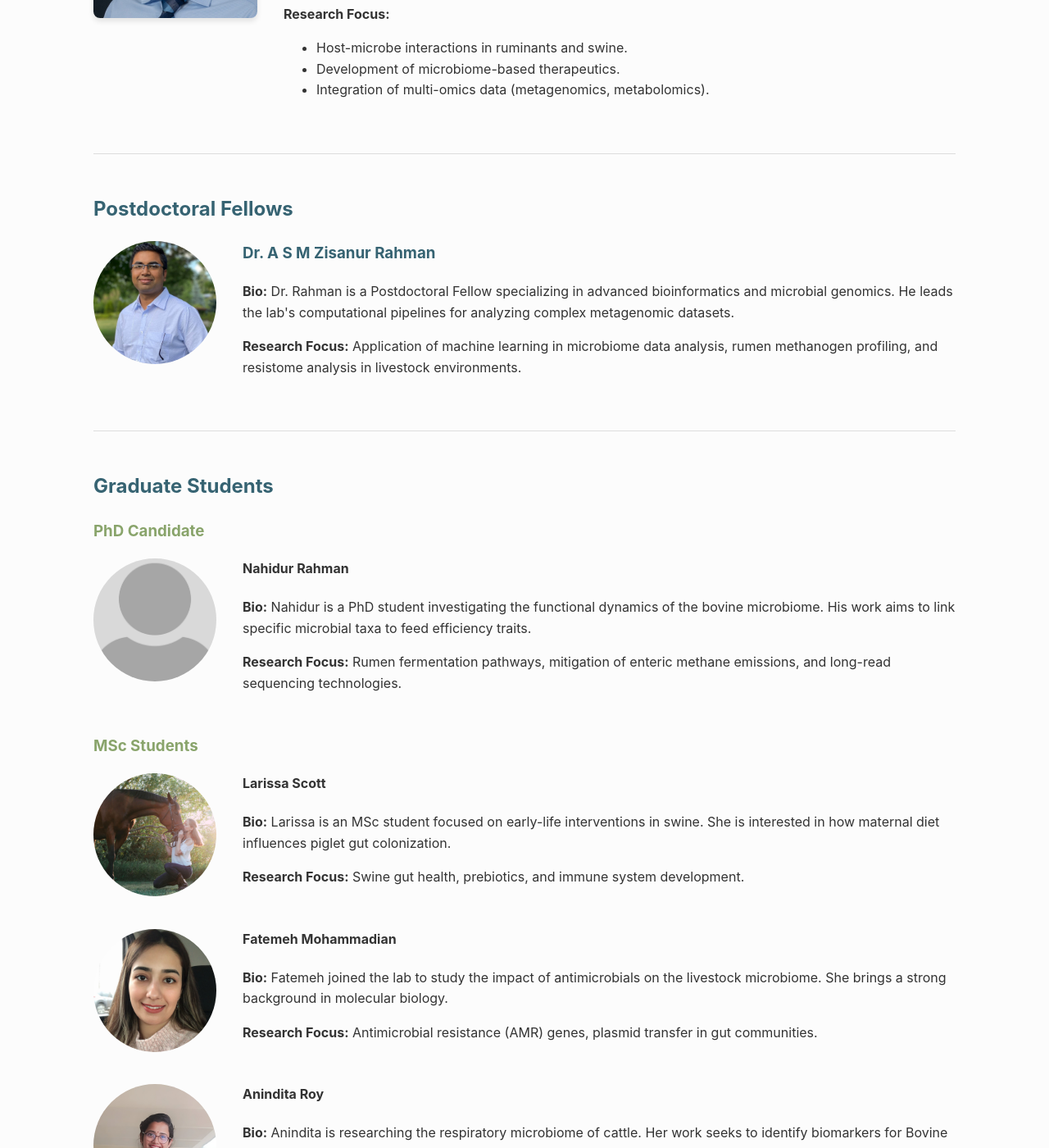
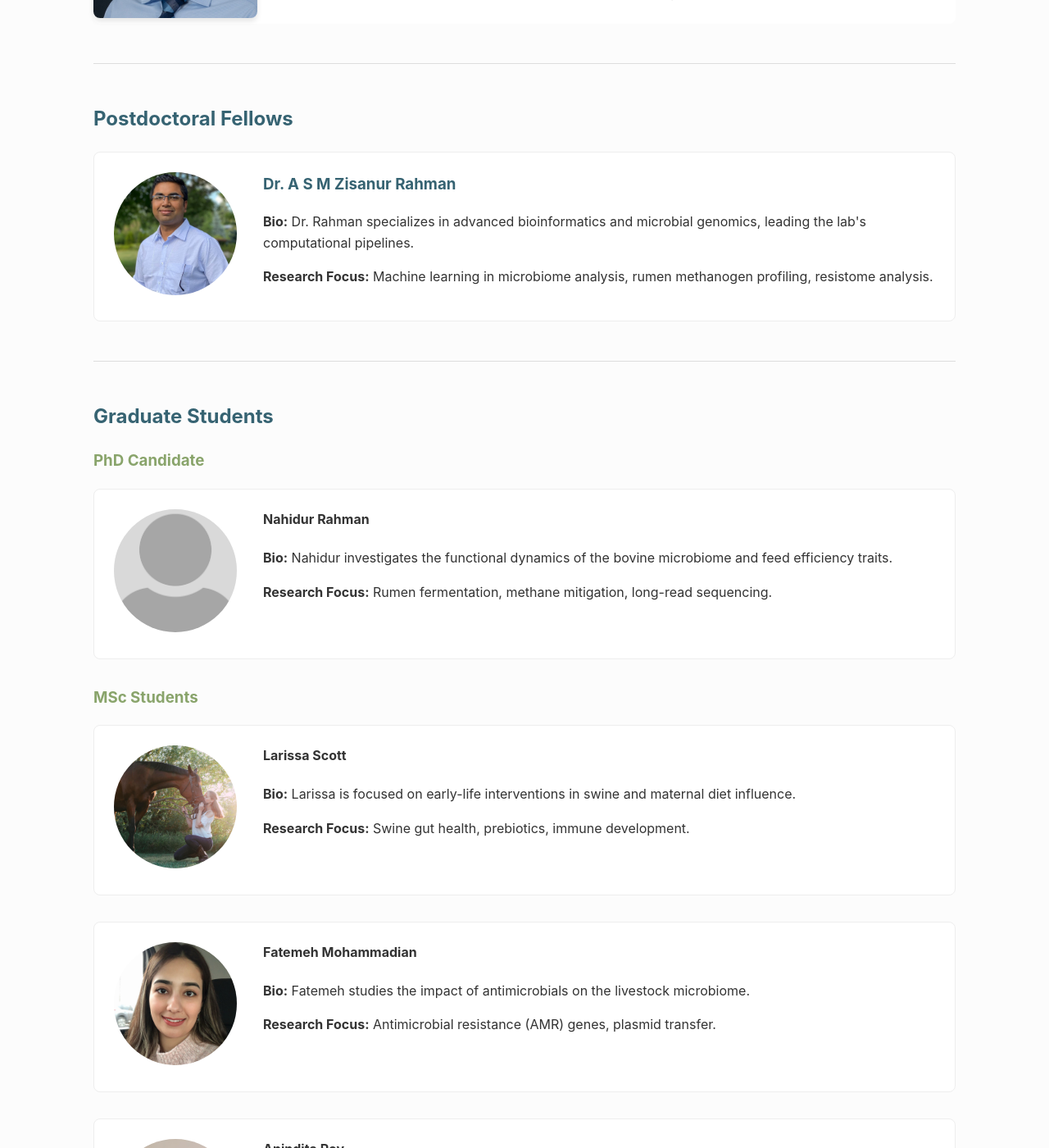
Before and after one commit to TLMicrobiomeLab/tlmicrobiomelab.github.io, a Jekyll site: the page built from people.html, in a window 1280 px wide and 1400 px high, scrolled down 597 px. Shown: the whole window at 82% size. Built offline with Jekyll 4.4.1, drawn with Linux system fonts in a browser that asks for light colours; some of the changed text lies outside the part shown.

Commit message:
Refine team member bios and research focuses
Updated bios and research focuses for team members, improving clarity and conciseness.

```diff
--- a/people.html
+++ b/people.html
@@ -14,23 +14,16 @@ permalink: /people/
 <div style="margin-bottom: 3rem;">
     <h2 style="margin-top: 0;">Principal Investigator</h2>
 
-    <div style="display: flex; gap: 2rem; align-items: flex-start; flex-wrap: wrap;">
+    <div class="profile-card" style="border: none; padding: 0;">
         <div style="flex: 0 0 200px;">
             <img src="{{ '/images/hooman.png' | relative_url }}" alt="Dr. Hooman Derakhshani" loading="lazy" style="width: 100%; border-radius: 8px; box-shadow: 0 4px 6px rgba(0,0,0,0.1);" onerror="this.src='https://via.placeholder.com/200x200?text=HD'">
         </div>
 
-        <div style="flex: 1; min-width: 300px;">
+        <div style="flex: 1;">
             <h3 style="margin-top: 0; color: #366372;">Dr. Hooman Derakhshani</h3>
             <p><em>Principal Investigator & Lab Director</em></p>
-
-            <p><strong>Bio:</strong> Dr. Derakhshani leads the TLMRL with a focus on decoding the complex interactions between livestock hosts and their resident microbiota. With a background in veterinary medicine and microbial ecology, he drives the lab's strategic direction.</p>
-
-            <p><strong>Research Focus:</strong></p>
-            <ul>
-                <li>Host-microbe interactions in ruminants and swine.</li>
-                <li>Development of microbiome-based therapeutics.</li>
-                <li>Integration of multi-omics data (metagenomics, metabolomics).</li>
-            </ul>
+            <p><strong>Bio:</strong> Dr. Derakhshani leads the TLMRL with a focus on decoding the complex interactions between livestock hosts and their resident microbiota.</p>
+            <p><strong>Research Focus:</strong> Host-microbe interactions, microbiome therapeutics, multi-omics.</p>
         </div>
     </div>
 </div>
@@ -39,14 +32,14 @@ permalink: /people/
 
 <h2>Postdoctoral Fellows</h2>
 
-<div style="display: flex; gap: 2rem; margin-bottom: 2rem;">
-    <div style="flex: 0 0 150px;">
-        <img src="{{ '/images/zisanur.png' | relative_url }}" alt="Dr. Rahman" loading="lazy" style="width: 100%; border-radius: 50%; object-fit: cover; aspect-ratio: 1/1;" onerror="this.src='https://via.placeholder.com/150?text=ZR'">
+<div class="profile-card">
+    <div class="profile-img-container">
+        <img src="{{ '/images/zisanur.png' | relative_url }}" alt="Dr. Rahman" loading="lazy" onerror="this.src='https://via.placeholder.com/150?text=ZR'">
     </div>
     <div>
         <h3 style="margin-top: 0;">Dr. A S M Zisanur Rahman</h3>
-        <p><strong>Bio:</strong> Dr. Rahman is a Postdoctoral Fellow specializing in advanced bioinformatics and microbial genomics. He leads the lab's computational pipelines for analyzing complex metagenomic datasets.</p>
-        <p><strong>Research Focus:</strong> Application of machine learning in microbiome data analysis, rumen methanogen profiling, and resistome analysis in livestock environments.</p>
+        <p><strong>Bio:</strong> Dr. Rahman specializes in advanced bioinformatics and microbial genomics, leading the lab's computational pipelines.</p>
+        <p><strong>Research Focus:</strong> Machine learning in microbiome analysis, rumen methanogen profiling, resistome analysis.</p>
     </div>
 </div>
 
@@ -55,60 +48,60 @@ permalink: /people/
 <h2>Graduate Students</h2>
 
 <h3 style="color: #89A46B;">PhD Candidate</h3>
-<div style="display: flex; gap: 2rem; margin-bottom: 2rem; align-items: flex-start;">
-    <div style="flex: 0 0 150px;">
-        <img src="{{ '/images/nahidur.png' | relative_url }}" alt="Nahidur Rahman" loading="lazy" style="width: 100%; border-radius: 50%; object-fit: cover; aspect-ratio: 1/1;" onerror="this.src='https://via.placeholder.com/150?text=NR'">
+<div class="profile-card">
+    <div class="profile-img-container">
+        <img src="{{ '/images/nahidur.png' | relative_url }}" alt="Nahidur Rahman" loading="lazy" onerror="this.src='https://via.placeholder.com/150?text=NR'">
     </div>
     <div>
         <h4 style="margin-top: 0;">Nahidur Rahman</h4>
-        <p><strong>Bio:</strong> Nahidur is a PhD student investigating the functional dynamics of the bovine microbiome. His work aims to link specific microbial taxa to feed efficiency traits.</p>
-        <p><strong>Research Focus:</strong> Rumen fermentation pathways, mitigation of enteric methane emissions, and long-read sequencing technologies.</p>
+        <p><strong>Bio:</strong> Nahidur investigates the functional dynamics of the bovine microbiome and feed efficiency traits.</p>
+        <p><strong>Research Focus:</strong> Rumen fermentation, methane mitigation, long-read sequencing.</p>
     </div>
 </div>
 
 <h3 style="color: #89A46B; margin-top: 2rem;">MSc Students</h3>
 
-<div style="display: flex; gap: 2rem; margin-bottom: 2rem; align-items: flex-start;">
-    <div style="flex: 0 0 150px;">
-        <img src="{{ '/images/larissa.png' | relative_url }}" alt="Larissa Scott" loading="lazy" style="width: 100%; border-radius: 50%; object-fit: cover; aspect-ratio: 1/1;" onerror="this.src='https://via.placeholder.com/150?text=LS'">
+<div class="profile-card">
+    <div class="profile-img-container">
+        <img src="{{ '/images/larissa.png' | relative_url }}" alt="Larissa Scott" loading="lazy" onerror="this.src='https://via.placeholder.com/150?text=LS'">
     </div>
     <div>
         <h4 style="margin-top: 0;">Larissa Scott</h4>
-        <p><strong>Bio:</strong> Larissa is an MSc student focused on early-life interventions in swine. She is interested in how maternal diet influences piglet gut colonization.</p>
-        <p><strong>Research Focus:</strong> Swine gut health, prebiotics, and immune system development.</p>
+        <p><strong>Bio:</strong> Larissa is focused on early-life interventions in swine and maternal diet influence.</p>
+        <p><strong>Research Focus:</strong> Swine gut health, prebiotics, immune development.</p>
     </div>
 </div>
 
-<div style="display: flex; gap: 2rem; margin-bottom: 2rem; align-items: flex-start;">
-    <div style="flex: 0 0 150px;">
-        <img src="{{ '/images/fatemeh.png' | relative_url }}" alt="Fatemeh Mohammadian" loading="lazy" style="width: 100%; border-radius: 50%; object-fit: cover; aspect-ratio: 1/1;" onerror="this.src='https://via.placeholder.com/150?text=FM'">
+<div class="profile-card">
+    <div class="profile-img-container">
+        <img src="{{ '/images/fatemeh.png' | relative_url }}" alt="Fatemeh Mohammadian" loading="lazy" onerror="this.src='https://via.placeholder.com/150?text=FM'">
     </div>
     <div>
         <h4 style="margin-top: 0;">Fatemeh Mohammadian</h4>
-        <p><strong>Bio:</strong> Fatemeh joined the lab to study the impact of antimicrobials on the livestock microbiome. She brings a strong background in molecular biology.</p>
-        <p><strong>Research Focus:</strong> Antimicrobial resistance (AMR) genes, plasmid transfer in gut communities.</p>
+        <p><strong>Bio:</strong> Fatemeh studies the impact of antimicrobials on the livestock microbiome.</p>
+        <p><strong>Research Focus:</strong> Antimicrobial resistance (AMR) genes, plasmid transfer.</p>
     </div>
 </div>
 
-<div style="display: flex; gap: 2rem; margin-bottom: 2rem; align-items: flex-start;">
-    <div style="flex: 0 0 150px;">
-        <img src="{{ '/images/anindita.png' | relative_url }}" alt="Anindita Roy" loading="lazy" style="width: 100%; border-radius: 50%; object-fit: cover; aspect-ratio: 1/1;" onerror="this.src='https://via.placeholder.com/150?text=AR'">
+<div class="profile-card">
+    <div class="profile-img-container">
+        <img src="{{ '/images/anindita.png' | relative_url }}" alt="Anindita Roy" loading="lazy" onerror="this.src='https://via.placeholder.com/150?text=AR'">
     </div>
     <div>
         <h4 style="margin-top: 0;">Anindita Roy</h4>
-        <p><strong>Bio:</strong> Anindita is researching the respiratory microbiome of cattle. Her work seeks to identify biomarkers for Bovine Respiratory Disease (BRD).</p>
-        <p><strong>Research Focus:</strong> Nasopharyngeal microbiota, respiratory health, and pathogen exclusion.</p>
+        <p><strong>Bio:</strong> Anindita researches the respiratory microbiome of cattle and BRD biomarkers.</p>
+        <p><strong>Research Focus:</strong> Nasopharyngeal microbiota, respiratory health.</p>
     </div>
 </div>
 
-<div style="display: flex; gap: 2rem; margin-bottom: 2rem; align-items: flex-start;">
-    <div style="flex: 0 0 150px;">
-        <img src="{{ '/images/gary.png' | relative_url }}" alt="Gary Chan" loading="lazy" style="width: 100%; border-radius: 50%; object-fit: cover; aspect-ratio: 1/1;" onerror="this.src='https://via.placeholder.com/150?text=GC'">
+<div class="profile-card">
+    <div class="profile-img-container">
+        <img src="{{ '/images/gary.png' | relative_url }}" alt="Gary Chan" loading="lazy" onerror="this.src='https://via.placeholder.com/150?text=GC'">
     </div>
     <div>
         <h4 style="margin-top: 0;">Gary Chan</h4>
-        <p><strong>Bio:</strong> Gary is an MSc student focused on livestock microbiome genomics. [Update this bio with specific research details].</p>
-        <p><strong>Research Focus:</strong> [Enter Research Focus Here].</p>
+        <p><strong>Bio:</strong> Gary is focused on livestock microbiome genomics.</p>
+        <p><strong>Research Focus:</strong> [Research focus here].</p>
     </div>
 </div>
 
@@ -116,31 +109,22 @@ permalink: /people/
 
 <h2>Research Support</h2>
 
-<div style="display: grid; grid-template-columns: 1fr 1fr; gap: 2rem;">
-    <div style="display: flex; flex-direction: column; align-items: center; text-align: center;">
-        <div style="width: 150px; margin-bottom: 1rem;">
-            <img src="{{ '/images/arezoo.png' | relative_url }}" alt="Arezoo Alizadeh" loading="lazy" style="width: 100%; border-radius: 50%; object-fit: cover; aspect-ratio: 1/1;" onerror="this.src='https://via.placeholder.com/150?text=AA'">
+<div style="display: grid; grid-template-columns: repeat(auto-fit, minmax(200px, 1fr)); gap: 2rem;">
+    <div style="text-align: center;">
+        <div style="width: 150px; margin: 0 auto 1rem;">
+            <img src="{{ '/images/arezoo.png' | relative_url }}" alt="Arezoo Alizadeh" loading="lazy" style="width: 100%; border-radius: 50%; aspect-ratio: 1/1; object-fit: cover;" onerror="this.src='https://via.placeholder.com/150?text=AA'">
         </div>
-        <div>
-            <h4 style="margin-top:0;">Arezoo Alizadeh</h4>
-            <p><em>Research Technician</em></p>
-            <p><strong>Bio:</strong> Arezoo manages daily lab operations, ensuring safety compliance and overseeing sample processing workflows for DNA/RNA extraction.</p>
-            <p><strong>Expertise:</strong> Sample processing, molecular biology workflows.</p>
-        </div>
+        <h4 style="margin-top:0;">Arezoo Alizadeh</h4>
+        <p><em>Research Technician</em></p>
     </div>
 
-    <div style="display: flex; flex-direction: column; align-items: center; text-align: center;">
-        <div style="width: 150px; margin-bottom: 1rem;">
-            <img src="{{ '/images/tasneem.png' | relative_url }}" alt="Tasneem Hassan Muna" loading="lazy" style="width: 100%; border-radius: 50%; object-fit: cover; aspect-ratio: 1/1;" onerror="this.src='https://via.placeholder.com/150?text=TM'">
+    <div style="text-align: center;">
+        <div style="width: 150px; margin: 0 auto 1rem;">
+            <img src="{{ '/images/tasneem.png' | relative_url }}" alt="Tasneem Hassan Muna" loading="lazy" style="width: 100%; border-radius: 50%; aspect-ratio: 1/1; object-fit: cover;" onerror="this.src='https://via.placeholder.com/150?text=TM'">
         </div>
-        <div>
-            <h4 style="margin-top:0;">Tasneem Hassan Muna</h4>
-            <p><em>Research Technician</em></p>
-            <p><strong>Bio:</strong> Tasneem specializes in next-generation sequencing library preparation and maintains the lab's microbial culture collection.</p>
-            <p><strong>Expertise:</strong> NGS library prep, anaerobic culturing.</p>
-        </div>
+        <h4 style="margin-top:0;">Tasneem Hassan Muna</h4>
+        <p><em>Research Technician</em></p>
     </div>
-
 </div>
 
 </div>
```
